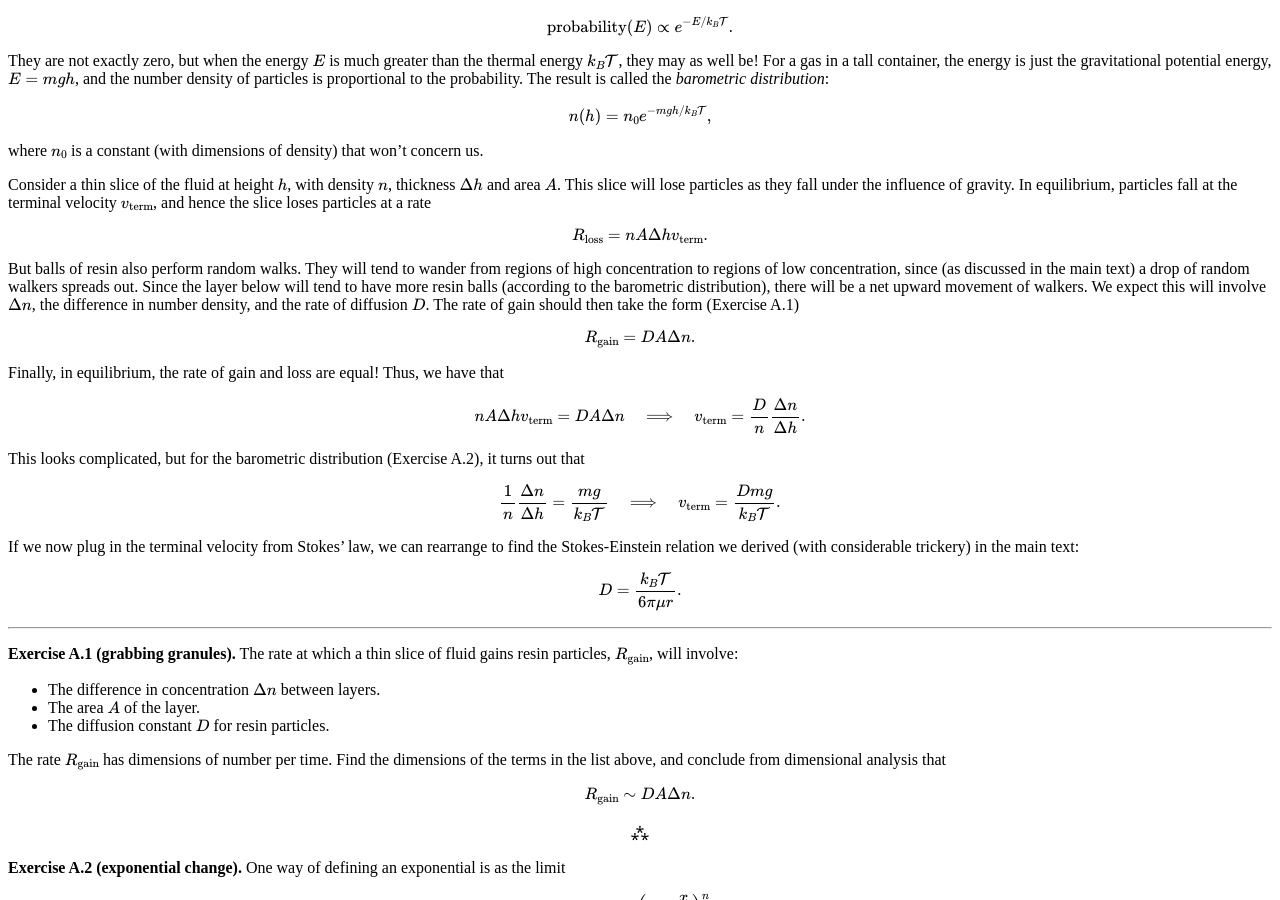
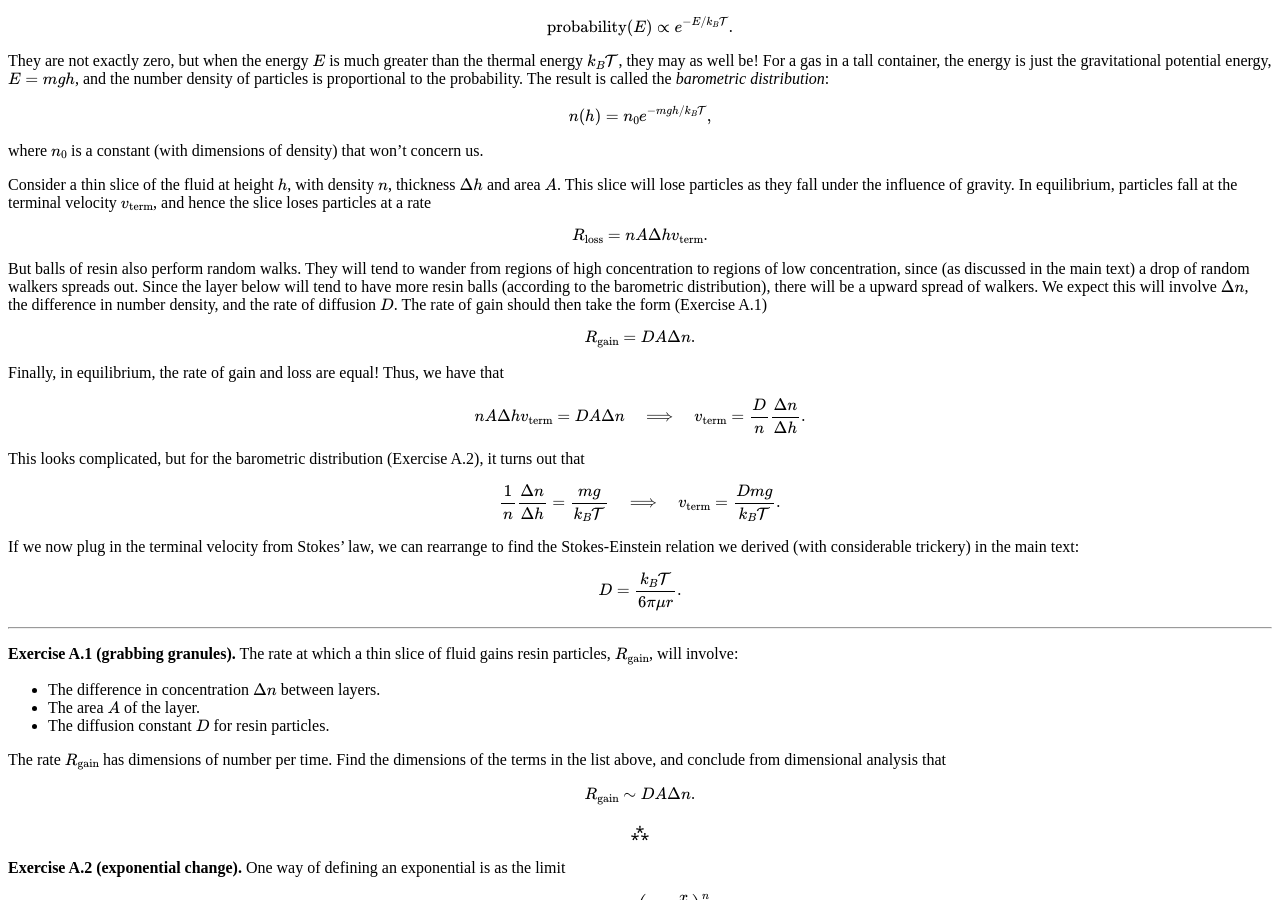
Before and after one commit to hapax/hapax.github.io, a Jekyll site: the page built from assets/napkin-hacks-appendix.md, in a window 1280 px wide and 900 px high, scrolled down 1634 px. Built offline with Jekyll 4.4.1, drawn with Linux system fonts in a browser that asks for light colours; our own code applies the rules of GitHub Pages for plain Markdown files; formulas are drawn with MathJax 3; a script that is not in the unit is left out.

Commit message:
Update napkin-hacks-appendix.md

```diff
--- a/assets/napkin-hacks-appendix.md
+++ b/assets/napkin-hacks-appendix.md
@@ -81,7 +81,7 @@ They will tend to wander from regions of high concentration to regions
 of low concentration, since (as discussed in the main text) a drop of
 random walkers spreads out.
 Since the layer below will tend to have more resin balls (according to
-the barometric distribution), there will be a net upward movement of
+the barometric distribution), there will be a upward spread of
 walkers.
 We expect this will involve $\Delta n$, the difference in
 number density, and the rate of diffusion $D$.
```
